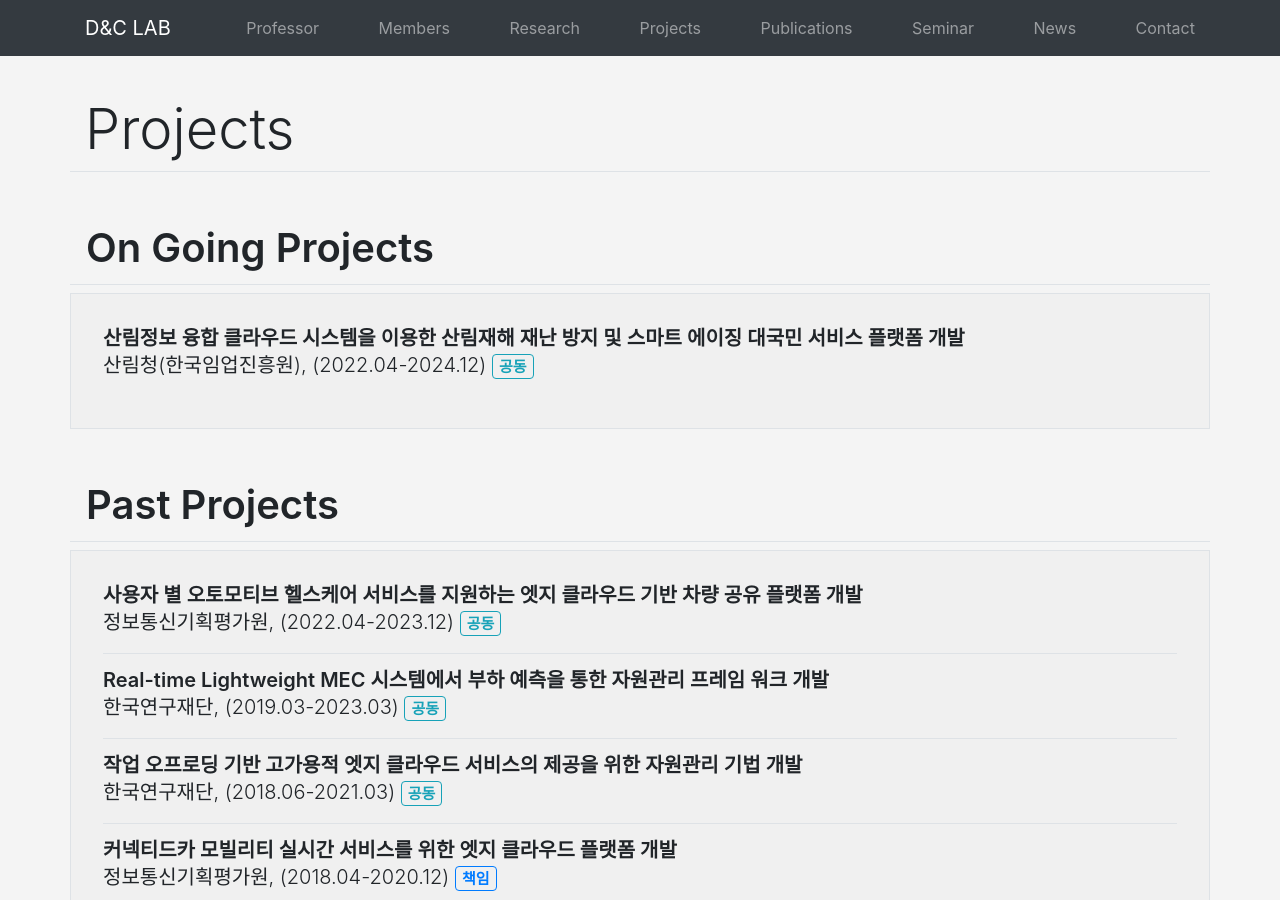
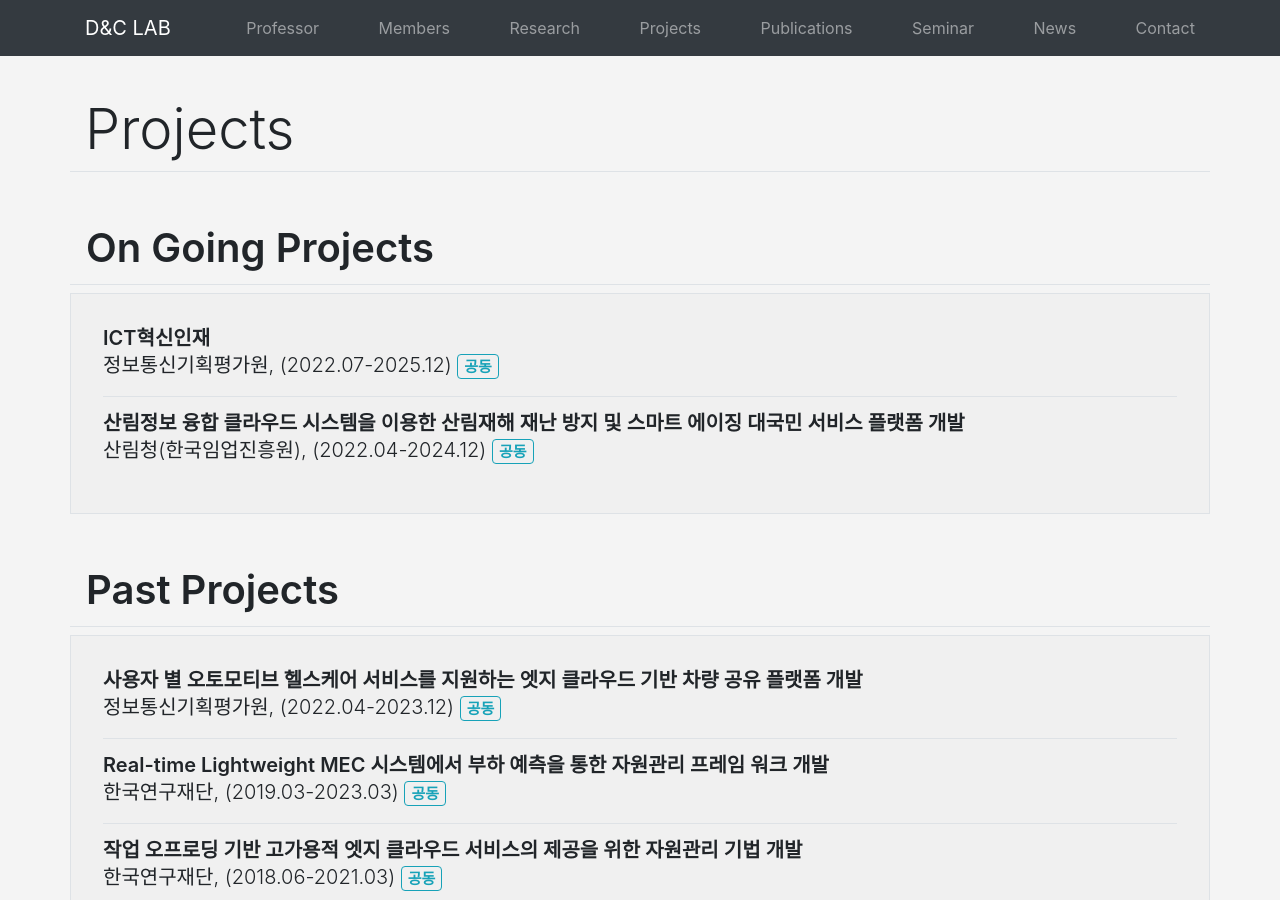
Before and after one commit to KU-Cloud/ku-cloud.github.io, a Jekyll site: the page built from projects.html, in a window 1280 px wide and 900 px high. Built offline with Jekyll 4.4.1, drawn with Linux system fonts in a browser that asks for light colours.

Commit message:
update project

```diff
--- a/_data/projects.yaml
+++ b/_data/projects.yaml
@@ -403,3 +403,11 @@
   start: 2022-04-01
   end: 2024-12-31
   role: "corep"
+
+- title: "ICT혁신인재"
+  sponsor:
+    short: "정보통신기획평가원"
+    full: "정보통신기획평가원"
+  start: 2022-07-01
+  end: 2025-12-31
+  role: "corep"
```
